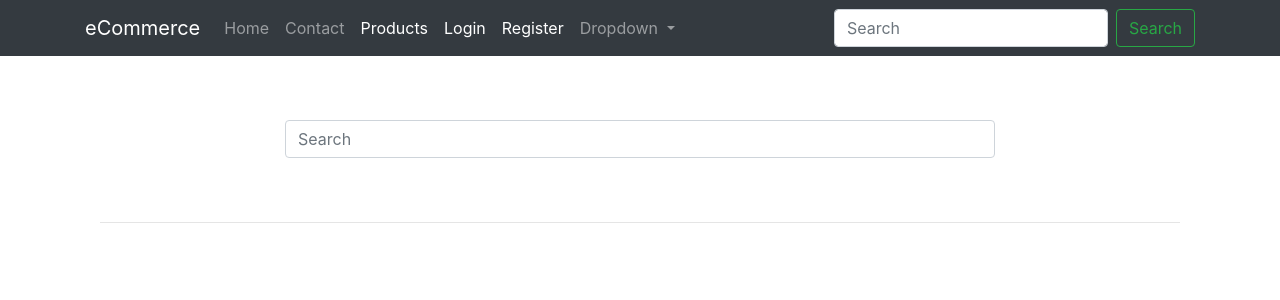
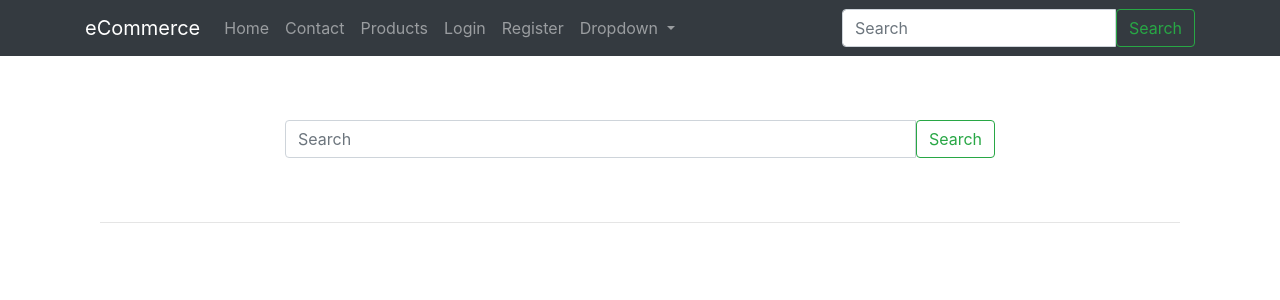
Before and after one commit to aditya2222/django-ecommerce, a Django app: page /search/ in a window 1280 px wide. Shown: the top 300 px of the page. Run offline with Django 3.2, Linux system fonts and the light colour scheme; some libraries are stand-ins or nearby versions.

Commit message:
Search Commit

```diff
--- /dev/null
+++ b/search/templates/search/snippets/search-form.html
@@ -0,0 +1,11 @@
+<form method="get" action="{% url 'search:query' %}" class="form my-2 my-lg-0">
+    <div class="input-group">
+
+
+        <input class="form-control" name="q" type="search" placeholder="Search" value="{{ request.GET.q }}"
+               aria-label="Search">
+        <span class="input-group-btn">
+                <button class="btn btn-outline-success" type="submit">Search</button>
+          </span>
+    </div>
+</form>
--- a/search/templates/search/view.html
+++ b/search/templates/search/view.html
@@ -7,7 +7,7 @@
             </div>
             {% endif %}
             <div class="col-12 col-md-8 mx-auto py-5">
-                <input type="text" class="form-control" placeholder="Search">
+                {% include 'search/snippets/search-form.html' %}
             </div>
             <div class="col-12">
                 <hr>
--- a/search/urls.py
+++ b/search/urls.py
@@ -1,10 +1,10 @@
-app_name = 'search'
+
 
 from django.urls import path, include
 from .views import SearchProductView
 
+app_name = 'search'
 
-app_name = 'products'
 urlpatterns = [
-    path('', SearchProductView.as_view(), name='list'),
+    path('', SearchProductView.as_view(), name='query'),
 ]
--- a/templates/base/nav.html
+++ b/templates/base/nav.html
@@ -50,10 +50,9 @@
         {% endif %}
 
       </ul>
-      <form class="form-inline my-2 my-lg-0">
-        <input class="form-control mr-sm-2" type="search" placeholder="Search" aria-label="Search">
-        <button class="btn btn-outline-success my-2 my-sm-0" type="submit">Search</button>
-      </form>
+
+    {% include 'search/snippets/search-form.html' %}
+
     </div>
   </div>
 </nav>
```
Also changed, not shown: search/views.py (+7 -5 lines), db.sqlite3.
